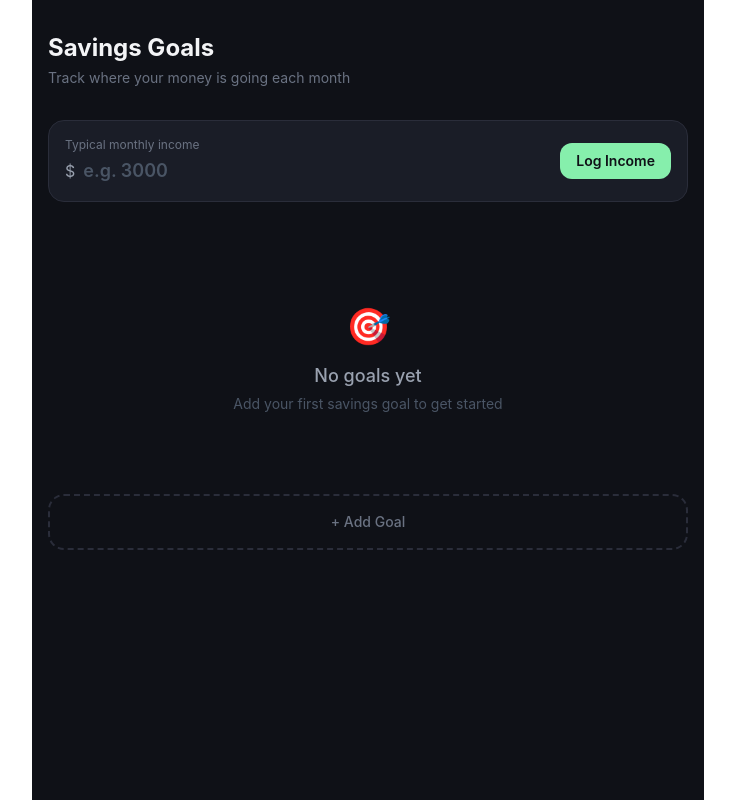
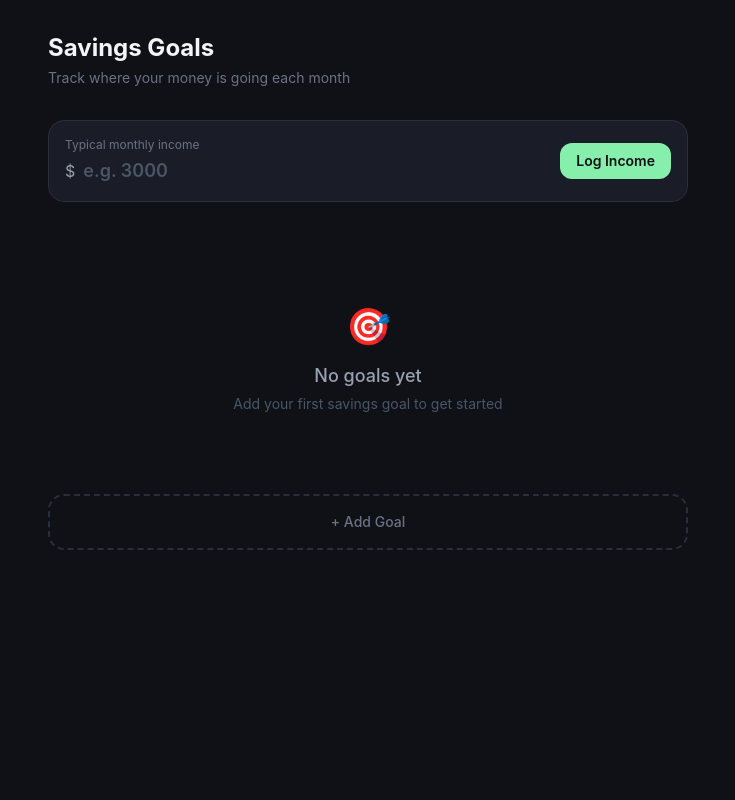
Before and after one commit to DHV28/savings-goal-allocator, a React (Vite) app: page / in a window 1280 px wide. Shown: the whole page, without its empty margins (272-1007 px from the left). Built offline with nearby package versions, Linux system fonts and the light colour scheme.

Commit message:
fix: white background outside app container

```diff
--- a/src/index.css
+++ b/src/index.css
@@ -1,9 +1,6 @@
 @import "tailwindcss";
 
-@theme {
-  --color-green-accent: #22c55e;
-  --color-bg-primary: #0f1117;
-  --color-bg-card: #1a1d27;
-  --color-bg-input: #12141e;
-  --color-border: #2a2d3a;
+body {
+  background-color: #0f1117;
+  margin: 0;
 }
```
